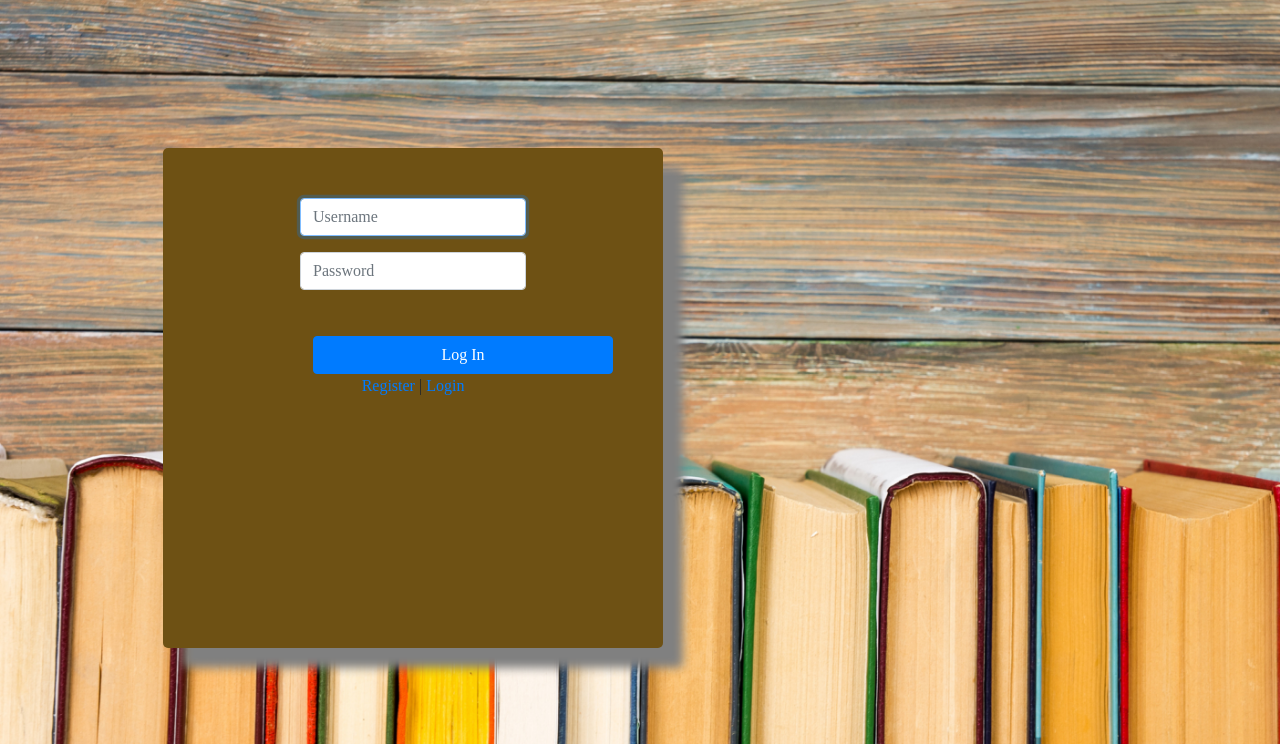
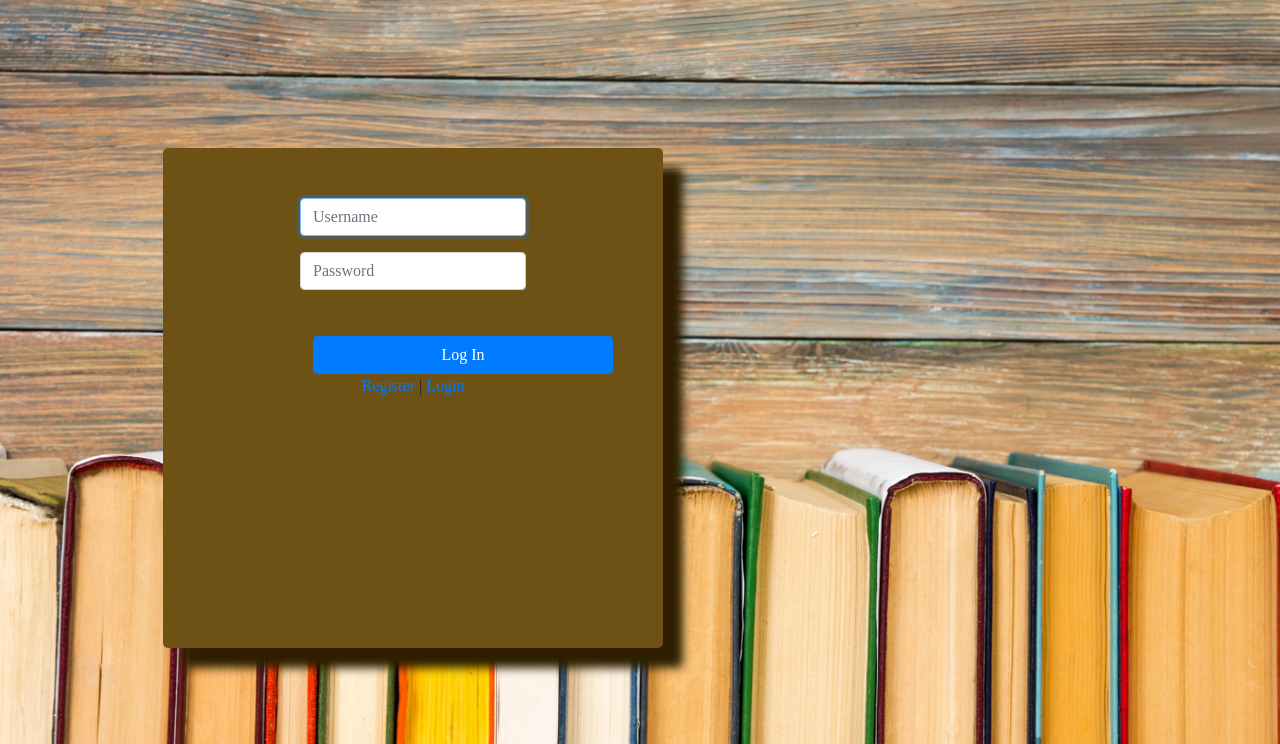
Before and after one commit to taherali101/Python-Flask-Book-review-Project1, a Flask app: page /login in a window 1280 px wide. Shown: the part 56-800 px from the top of the page. Run offline with Flask 2, Linux system fonts and the light colour scheme; some libraries are stand-ins or nearby versions.

Commit message:
Modified Templates

```diff
--- a/templates/layout.html
+++ b/templates/layout.html
@@ -7,8 +7,7 @@
 
     <link rel="stylesheet" href="https://stackpath.bootstrapcdn.com/bootstrap/4.1.3/css/bootstrap.min.css" integrity="sha384-MCw98/SFnGE8fJT3GXwEOngsV7Zt27NXFoaoApmYm81iuXoPkFOJwJ8ERdknLPMO"
         crossorigin="anonymous">
-        <link rel="stylesheet" type="text/css" href="{{ url_for('static', filename='style.css') }}">
-        <link href="static/css/all.css" rel="stylesheet">
+    <link rel="stylesheet" href="static\style.css">
 
     <script src="https://code.jquery.com/jquery-3.3.1.slim.min.js" integrity="sha384-q8i/X+965DzO0rT7abK41JStQIAqVgRVzpbzo5smXKp4YfRvH+8abtTE1Pi6jizo"
         crossorigin="anonymous"></script>
--- a/templates/login.html
+++ b/templates/login.html
@@ -4,16 +4,16 @@
 {% endblock%}
 
 {% block content %}
-<div class="container">
-    <div class="form">
-    <form action="/login" method="post">
-        <div class="form-group">
+<div class="container" style=" width: 100%;height: 100%;font-family: 'Baskervville';margin: 0;">
+    <div class="form" style="background-color: #6e5114;width: 500px;height: 500px;margin-right: 700px;border-radius: 5px;margin-top: 100px;margin-left: 100px;box-shadow: 20px 20px 10px #2e1f00;">
+    <form action="/login" method="post" style="padding-top: 50px;">
+        <div class="form-group" style="width: 300px;margin-left: 100px;">
             <input autocomplete="off" autofocus class="form-control" name="username" placeholder="Username" type="text"/>
         </div>
-        <div class="form-group">
+        <div class="form-group" style="width: 300px;margin-left: 100px;">
             <input class="form-control" name="password" placeholder="Password" type="password"/>
         </div>
-        <button class="btn btn-primary" type="submit">Log In</button>
+        <button class="btn btn-primary" type="submit" style="width: 300px;margin-left: 100px;margin-top: 30px;">Log In</button>
     </form>
     <div class="menu">
         <a href="{{ url_for('register') }}">Register </a><span>|</span>
```
